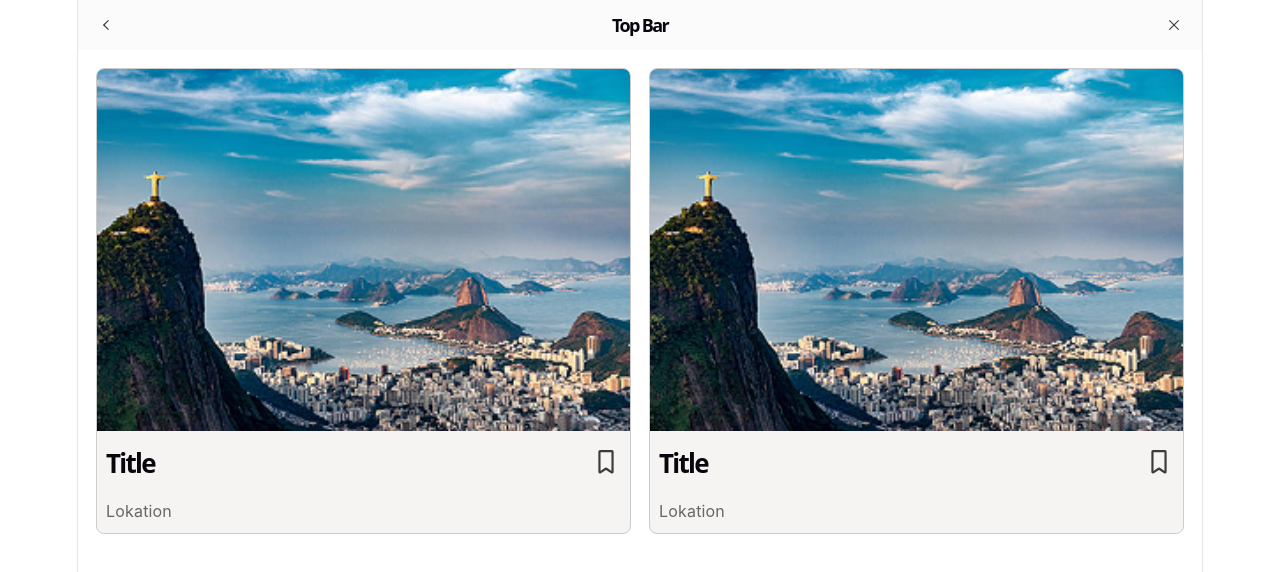
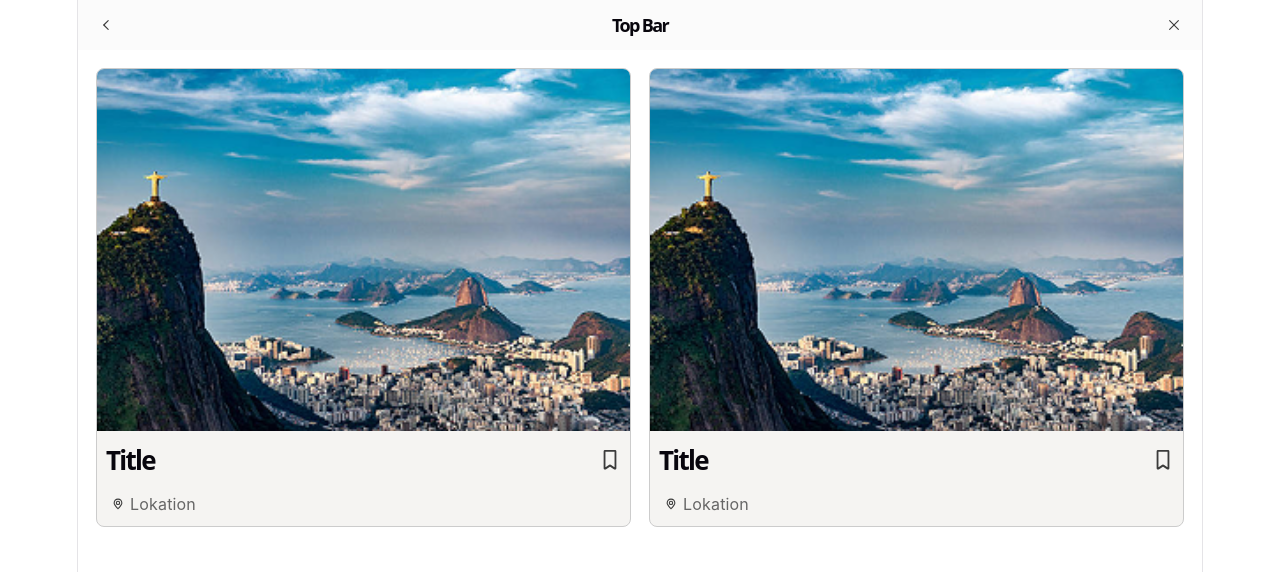
Before and after one commit to mamelishah/gemly-project-webapplication, a React (Vite) app: page / in a window 1280 px wide. Shown: the top 572 px of the page. Built offline with nearby package versions, Linux system fonts and the light colour scheme.

Commit message:
add location icon

```diff
--- a/src/components/cards/SmallCard.css
+++ b/src/components/cards/SmallCard.css
@@ -38,7 +38,8 @@
   align-items: center;
   font-family: var(--main-family-font);
   font-size: medium;
-  padding: 0.5rem 0.5rem;
+  padding: 0.5rem;
+
 }
 
 #small-card p {
@@ -54,7 +55,12 @@
   padding: 0;
 }
 
-#small-card button img {
-  width: 48px;
-  height: 48px;
+#small-card-pin-button {
+  width: 40px;
+  height: 40px;
 }
+
+#small-card-map-button {
+  width: 24px;
+  height: 24px;
+}
--- a/src/components/cards/SmallCard.tsx
+++ b/src/components/cards/SmallCard.tsx
@@ -1,5 +1,6 @@
 import "./SmallCard.css";
 import pinIcon from "/src/assets/icons/navbar/pin-icon.svg";
+import mapLocation from "/src/assets/icons/card funktioner/mapLocation-icon.svg";
 
 function SmallCard() {
   return (
@@ -13,12 +14,15 @@ function SmallCard() {
           <div id="small-card-title">
             <h1>Title</h1>
           </div>
-          <button>
+          <button id="small-card-pin-button">
             <img src={pinIcon} alt="Pin Icon" />
           </button>
         </div>
 
         <div id="small-card-location">
+          <button id="small-card-map-button">
+            <img src={mapLocation} alt="Map Icon" />
+          </button>
           <p>Lokation</p>
         </div>
       </div>
```
